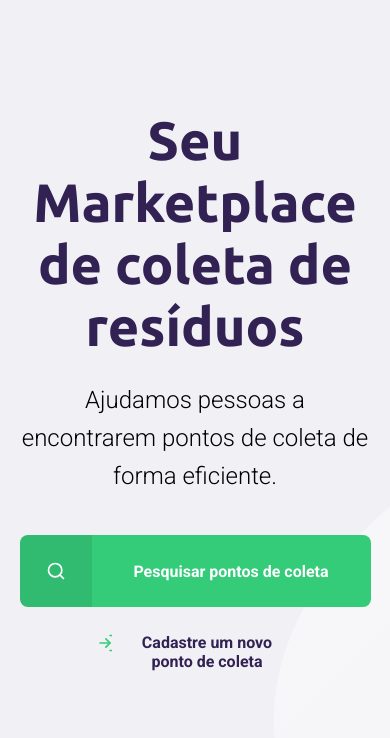
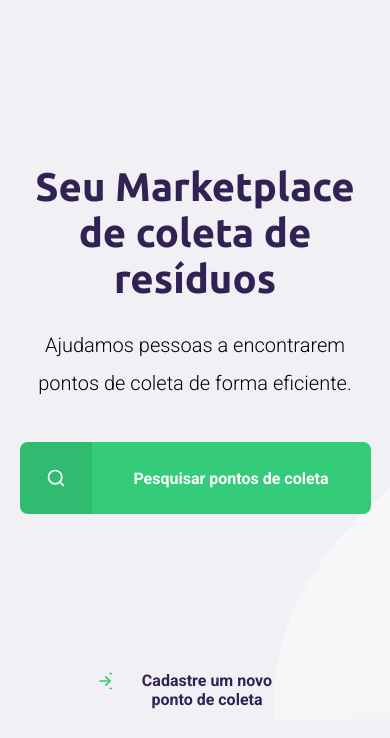
Before and after one commit to isaacziroldo/Ecoleta, a plain HTML site: page index.html in a window 390 px wide. Shown: the part 125-863 px from the top of the page. Drawn offline with Linux system fonts and the light colour scheme.

Commit message:
NLW - FirstPage-fix

```diff
--- a/index.html
+++ b/index.html
@@ -6,7 +6,7 @@
     <meta name="viewport" content="width=device-width, initial-scale=1.0">
     <title>Ecoleta</title>
     <link rel="stylesheet" href="./styles/main.css">
-    ink>@import
+
     <link href="https://fonts.googleapis.com/css2?family=Roboto:wght@300;700&family=Ubuntu:wght@700&display=swap" rel="stylesheet">
 </head>
 
--- a/styles/main.css
+++ b/styles/main.css
@@ -128,19 +128,33 @@ h1, h2, h3, h4, h5, h6 {
         background-position-x: 70vw;
     }
 
+
+
     #page-home .content{
         align-items: center;
         text-align: center;
     }
 
+    #page-home main h1 {
+        font-size: 40px;
+
+    }
+
     #page-home .content header a {
         position: absolute;
-        bottom: 48px;
+        bottom: 10px;
         left: 50%;
         transform: translateX(-50%);
     }
 
+
     #page-home main {
         align-items: center;
     }
+
+    #page-home main p {
+        font-size: 20px;
+        line-height: 38px;
+        margin-top: 24px;
+    }
 }
```
